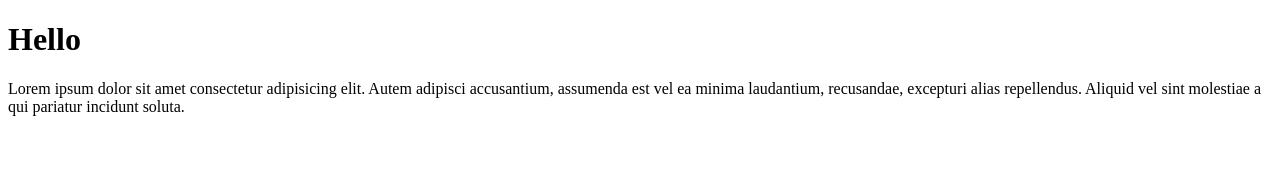
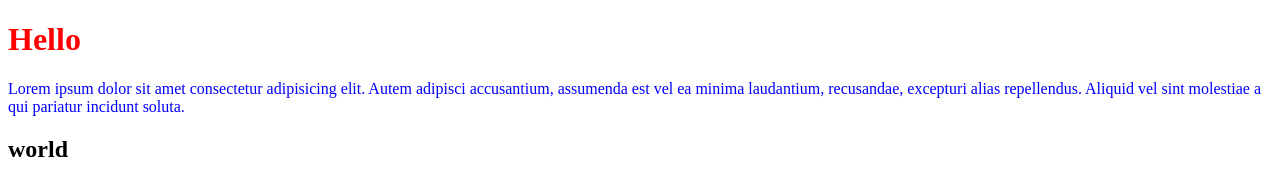
Before and after one commit to MurodovShaxzod/Lesson-Portfolio, a plain HTML site: page index.html in a window 1280 px wide. Drawn offline with Linux system fonts and the light colour scheme.

Commit message:
index.html va main.css da ozgarish boldi

```diff
--- a/index.html
+++ b/index.html
@@ -4,10 +4,12 @@
   <meta charset="UTF-8">
   <meta http-equiv="X-UA-Compatible" content="IE=edge">
   <meta name="viewport" content="width=device-width, initial-scale=1.0">
+  <link rel="stylesheet" href="/main.css">
   <title>Document</title>
 </head>
 <body>
   <h1>Hello</h1>
   <p>Lorem ipsum dolor sit amet consectetur adipisicing elit. Autem adipisci accusantium, assumenda est vel ea minima laudantium, recusandae, excepturi alias repellendus. Aliquid vel sint molestiae a qui pariatur incidunt soluta.</p>
+  <h2>world</h2>
 </body>
 </html>
--- a/main.css
+++ b/main.css
@@ -0,0 +1,6 @@
+h1 {
+  color: red;
+}
+p {
+  color: blue;
+}
```
